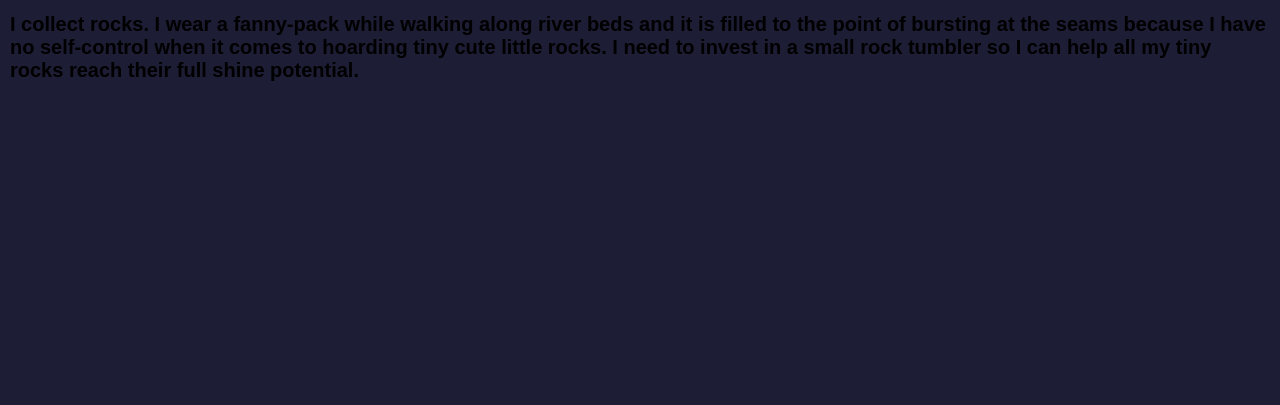
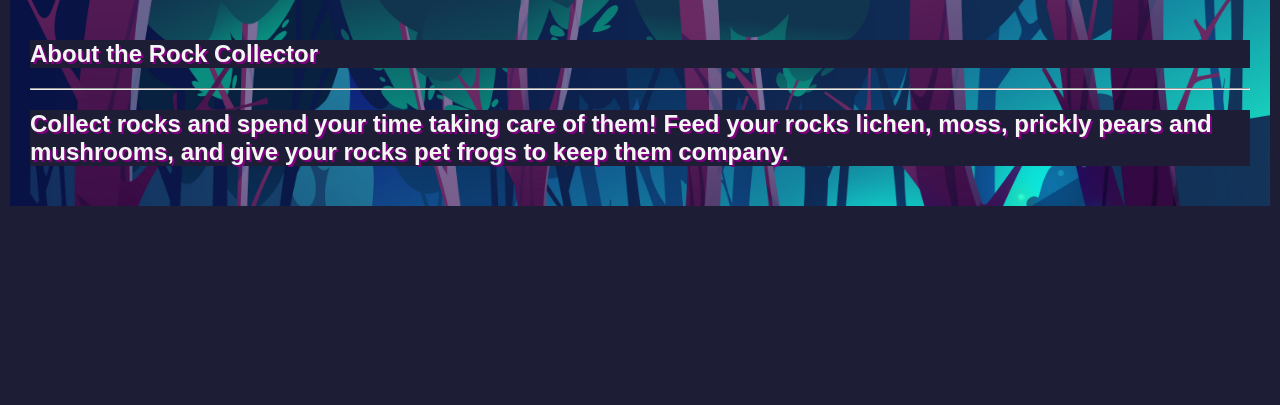
Before and after one commit to shakestuffup73/rock-collector, a Django app: page /about/ in a window 1280 px wide. Shown: the part 86-491 px from the top of the page. Run offline with Django 4.2, Linux system fonts and the light colour scheme; some web fonts are replaced.

Commit message:
update about page content and css

```diff
--- a/main_app/static/css/base.css
+++ b/main_app/static/css/base.css
@@ -162,6 +162,18 @@ nav li {
   font-size: var(--font-reg);
 }
 
+.about-div {
+  color: whitesmoke;
+  text-shadow: 2px 2px purple;
+  padding: 20px;
+  background-image: url('../images/blueforest2.jpg');
+  background-size: cover;
+}
+
+.about-div > h2 {
+  background-color: #1D1D35;
+}
+
 @media only screen and (min-width: 768px) {
   header {
     position: sticky;
--- a/main_app/templates/about.html
+++ b/main_app/templates/about.html
@@ -1,6 +1,11 @@
 {% extends 'base.html' %}
 {% block content %}
 
-<h1>I collect rocks. I wear a fanny-pack while walking along river beds and it is filled to the point of bursting at the seams because I have no self-control when it comes to hoarding tiny cute little rocks. I need to invest in a small rock tumbler so I can help all my tiny rocks reach their full shine potential.</h1>
+<div class="about-div">
+  <h2>About the Rock Collector</h2>
+  <hr>
+  <h2>Collect rocks and spend your time taking care of them! Feed your rocks lichen, moss, prickly pears and mushrooms, and give your rocks pet frogs to keep them company.
+  </h2>
+</div>
 
 {% endblock %}
```
Also changed, not shown: main_app/static/images/diamondwhite.json (deleted, +0 -1 lines), main_app/templates/main_app/frog_form.html (+8 -0 lines), main_app/static/images/basalt.png (deleted).
